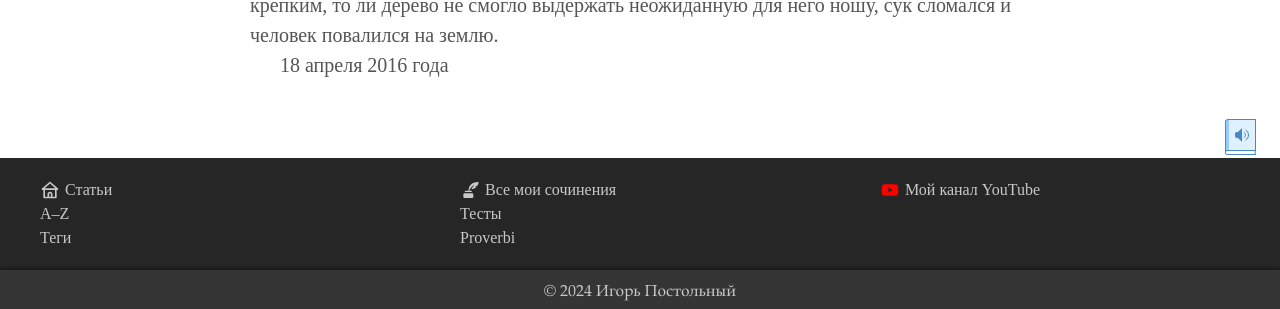
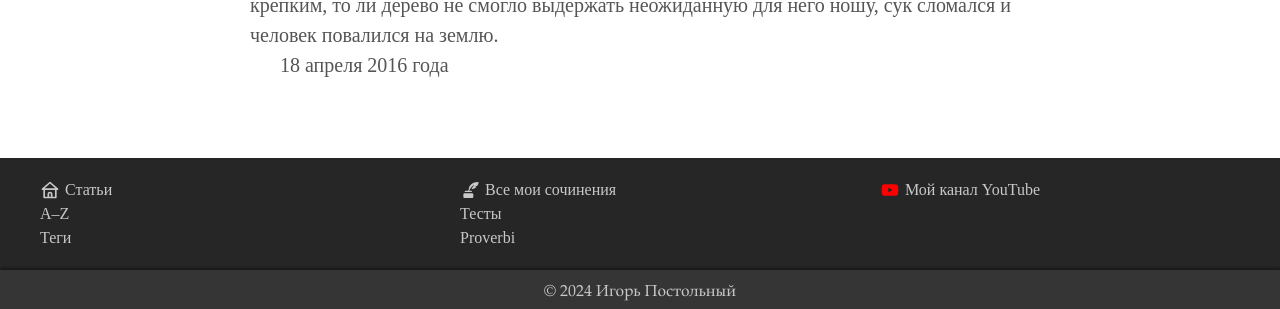
Before and after one commit to postolny/postolny.github.io, a Jekyll site: the page built from _pages/suk.html, in a window 1280 px wide. Shown: the part 723-1032 px from the top of the page. Built offline with Jekyll 4.4.1, drawn with Linux system fonts in a browser that asks for light colours.

Commit message:
Add files via upload

```diff
--- a/_layouts/default.html
+++ b/_layouts/default.html
@@ -31,9 +31,9 @@ layout: compress
 
   {% include footer.html %}
 
-  {% unless page.exclude_frasario %}
+  <!-- {% unless page.exclude_frasario %}
   {% include frasario.html %}
-  {% endunless %}
+  {% endunless %} -->
 
   <script type="text/javascript" src="{{ site.baseurl }}/assets/js/jquery-3.7.1.min.js"></script>
   <script type="text/javascript" src="{{ site.baseurl }}/assets/js/script.js"></script>
```
